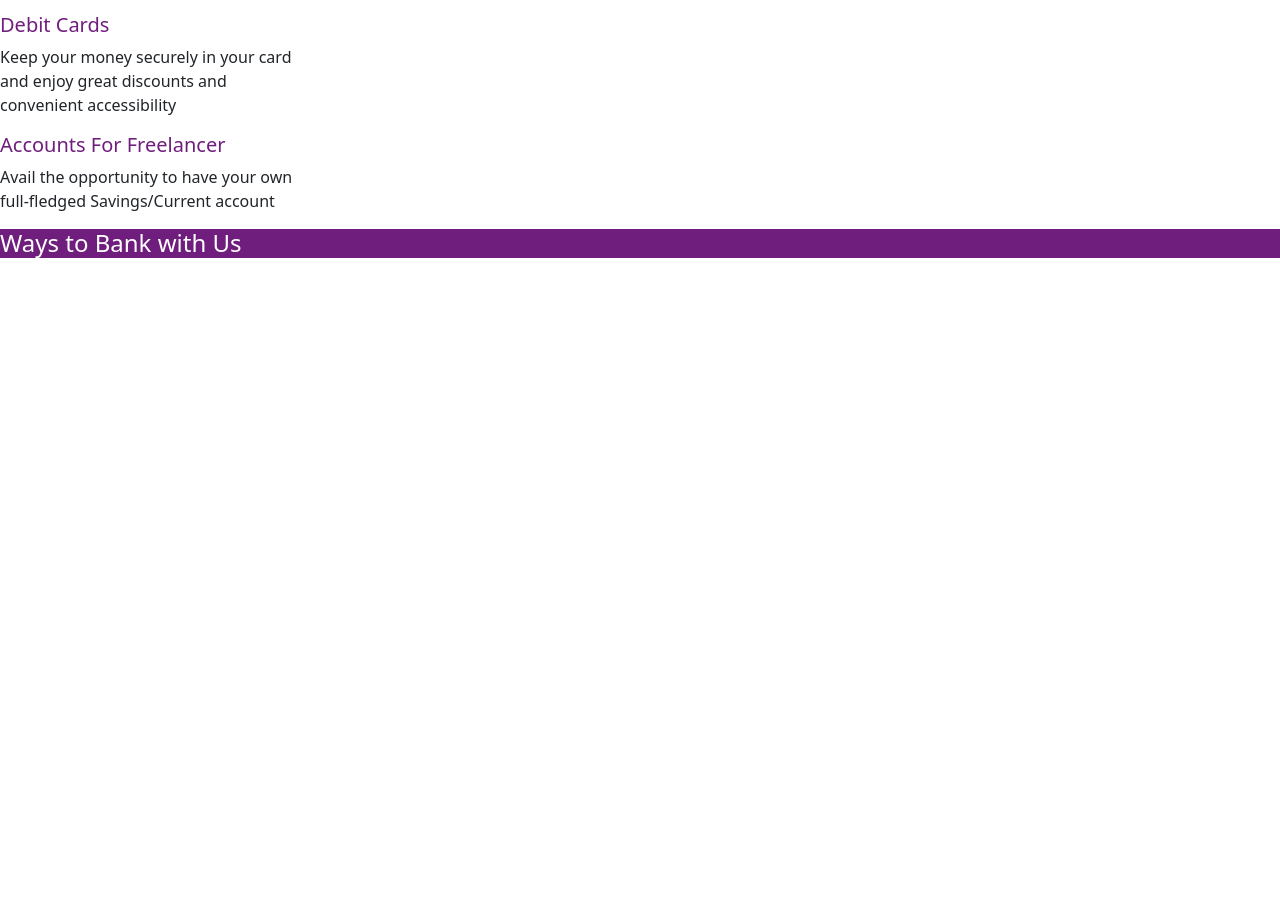
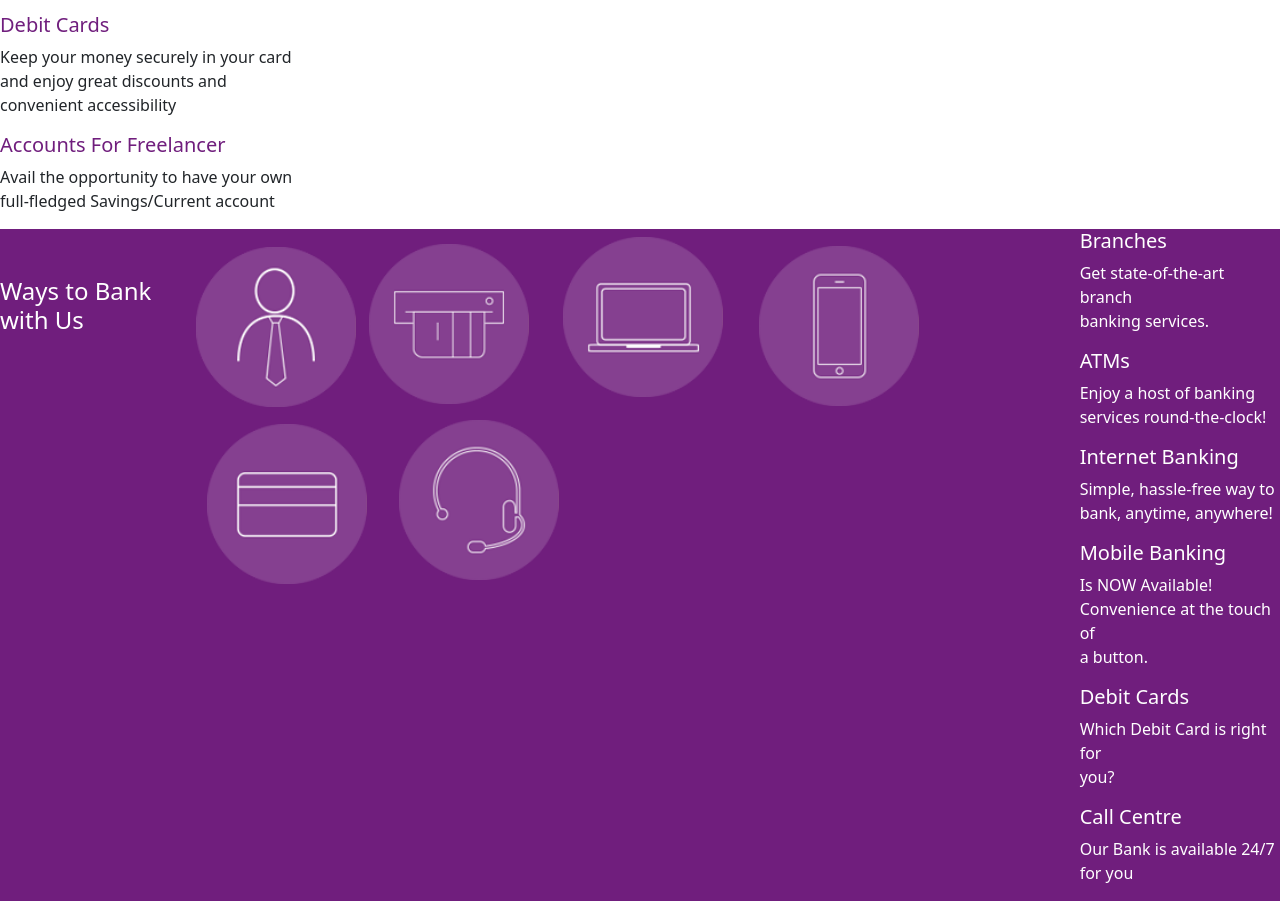
Before and after one commit to mfarhansheikh/meezan-clone, a plain HTML site: page index.html in a window 1280 px wide. Shown: the part 1164-2065 px from the top of the page. Before the commit the page ends 1430 px from the top, so only its background shows below. Drawn offline with nearby package versions, Linux system fonts and the light colour scheme.

Commit message:
class time

```diff
--- a/index.html
+++ b/index.html
@@ -98,7 +98,7 @@
             <img src="image/IMG4.jpg" alt="">
         </div>
     </div>
-    <div class="card-parent"></div>
+    <div class="card-parent d-flex justify-content-between "></div>
         <div class="card-child ">
             <h5 class="card-heading color-purple ">Open a Digital Account</h5>
             <p class="card-para ">You can open a Meezan Bank Account <br> straight from our Meezan Digital <br> Account Opening App – it's simple, safe <br> and secure</p>
@@ -125,11 +125,46 @@
                         <!-- <<<CARD CONTAINER START>>> -->
 
 
-        <div class="ways-to-bank bg-purple color-white ">
-            <h4 class="ways-to-bank-heading texet-center">  Ways to Bank with Us</h4>
+        <div class="ways-to-bank bg-purple color-white d-flex  justify-content-around ">
+            <h4 class="ways-to-bank-heading texet-center mt-5">  Ways to Bank with Us</h4>
             <div class="ways-img">
+                <img src="image/Capture1.PNG" alt="">
+                <img src="image/Capture2.PNG" alt="">
+                <img src="image/Capture3.PNG" alt="">
+                <img src="image/Capture4.PNG" alt="">
+                <img src="image/Capture5.PNG" alt="">
+                <img src="image/Capture6.PNG" alt="">
 
             </div>
+            <div class="ways-text">
+                <div class="text-child">
+                    <h5>Branches</h5>
+                    <p>Get state-of-the-art branch <br> banking services.</p>
+                </div>
+                <div class="text-child">
+                    <h5>ATMs</h5>
+                    <p>Enjoy a host of banking <br> services round-the-clock!</p>
+                </div>
+                <div class="text-child">
+                    <h5>Internet Banking</h5>
+                    <p>Simple, hassle-free way to <br> bank, anytime, anywhere!</p>
+                </div>
+                <div class="text-child">
+                    <h5>Mobile Banking</h5>
+                    <p>Is NOW Available! <br> Convenience at the touch of <br> a button.</p>
+                </div>
+                <div class="text-child">
+                    <h5>Debit Cards</h5>
+                    <p>Which Debit Card is right for <br> you?</p>
+                </div>
+                <div class="text-child">
+                    <h5>Call Centre</h5>
+                    <p>Our Bank is available 24/7 for you</p>
+                </div>
+
+
+            </div>
+
         </div>
 
 
--- a/style.css
+++ b/style.css
@@ -35,6 +35,7 @@
     display: flex;
     justify-content: space-around;
     gap: 5;
+    flex-wrap: wrap;
     align-items: center;
 
 }
--- a/style/utility.css
+++ b/style/utility.css
@@ -35,12 +35,16 @@
 
 
                                             /* <<<<COLOR END>>>> */
+
+
+                                            /* <<<BORDER START>>> */
 .border-right{
     border-right: 1px solid #343434;
 }
 .border-left{
     border-left: 1px solid #343434;
 }
+                                             /* <<<BORDER START>>> */
 
 .padding{
     padding: 45px 30px;
```
Also changed, not shown: image/Capture1.PNG (added), image/Capture2.PNG (added), image/Capture3.PNG (added), image/Capture4.PNG (added), image/Capture5.PNG (added), image/Capture6.PNG (added).
